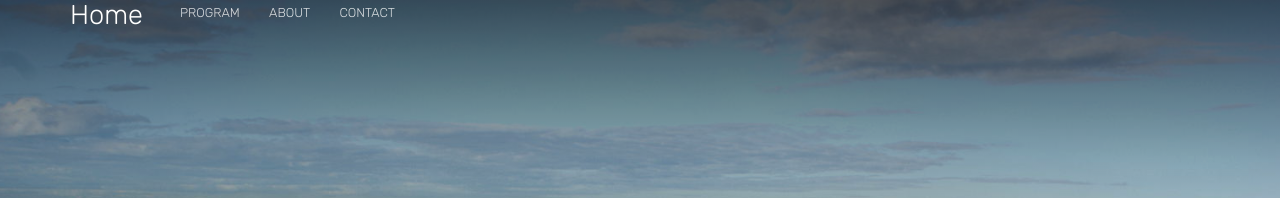
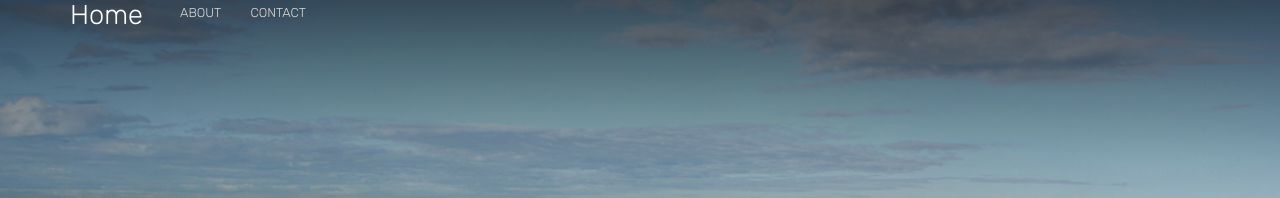
Before and after one commit to JustinPringle/earth-live, a Jekyll site: the page built from index.html, in a window 1280 px wide. Shown: the top 198 px of the page. Built offline with Jekyll 4.4.1, drawn with Linux system fonts in a browser that asks for light colours; nearby versions of some CDN libraries.

Commit message:
taking out program

```diff
--- a/_data/navigation.yml
+++ b/_data/navigation.yml
@@ -1,5 +1,4 @@
-- name: Program
-  link: /blog/
+
 - name: About
   link: /about/
 - name: Contact
```
